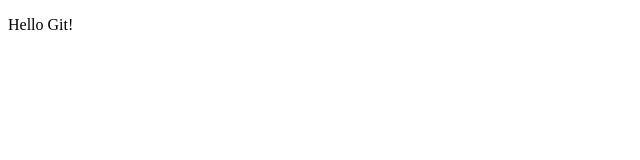
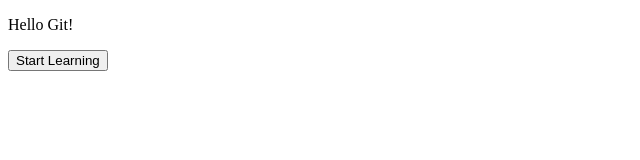
Before and after one commit to JustinusKerners/Git_Tutorials, a plain HTML site: page Index.html in a window 1280 px wide. Shown: the whole page, without its empty margins (0-640 px from the left). Drawn offline with Linux system fonts and the light colour scheme.

Commit message:
Added a Button

```diff
--- a/Index.html
+++ b/Index.html
@@ -7,5 +7,6 @@
 </head>
 <body>
   <p>Hello Git!</p>
+  <button>Start Learning</button>
 </body>
 </html>
```
